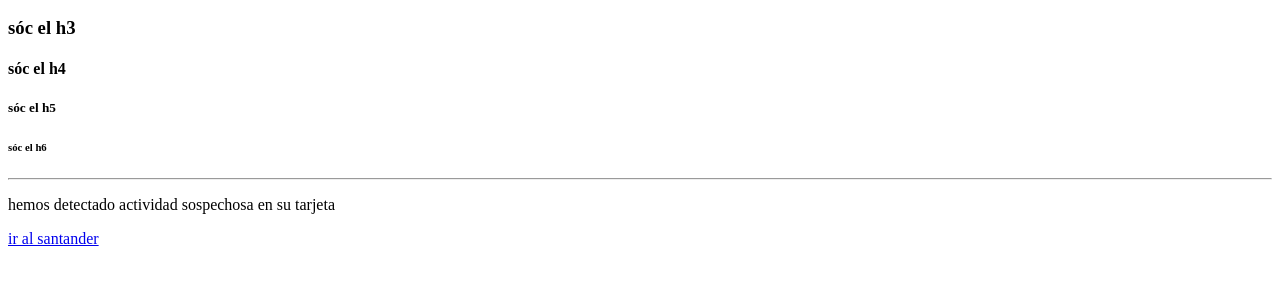
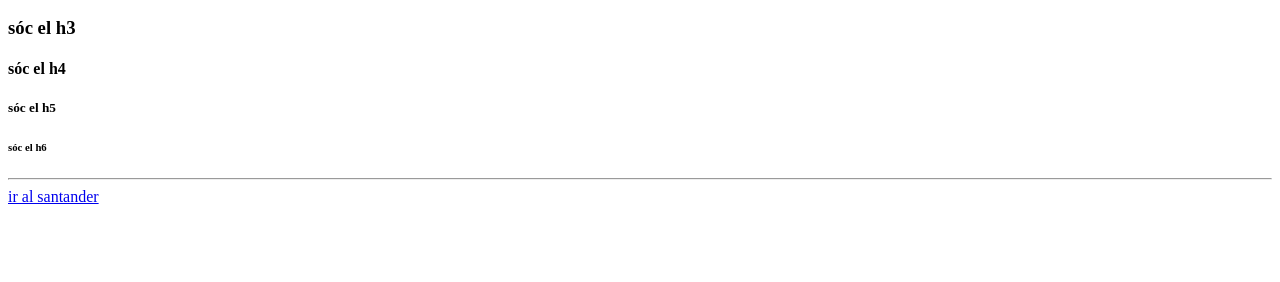
Before and after one commit to describano/pract3.1, a plain HTML site: page index.html in a window 1280 px wide. Shown: the part 110-392 px from the top of the page. Drawn offline with Linux system fonts and the light colour scheme.

Commit message:
Update index.html

```diff
--- a/index.html
+++ b/index.html
@@ -13,9 +13,7 @@
     <h5>sóc el h5</h5>
     <h6>sóc el h6</h6>
     <hr>
-    <p>hemos detectado actividad sospechosa en su tarjeta
 
-    </p>
 
     <a href="https://chinateroba.com">ir al santander</a>
 
```
